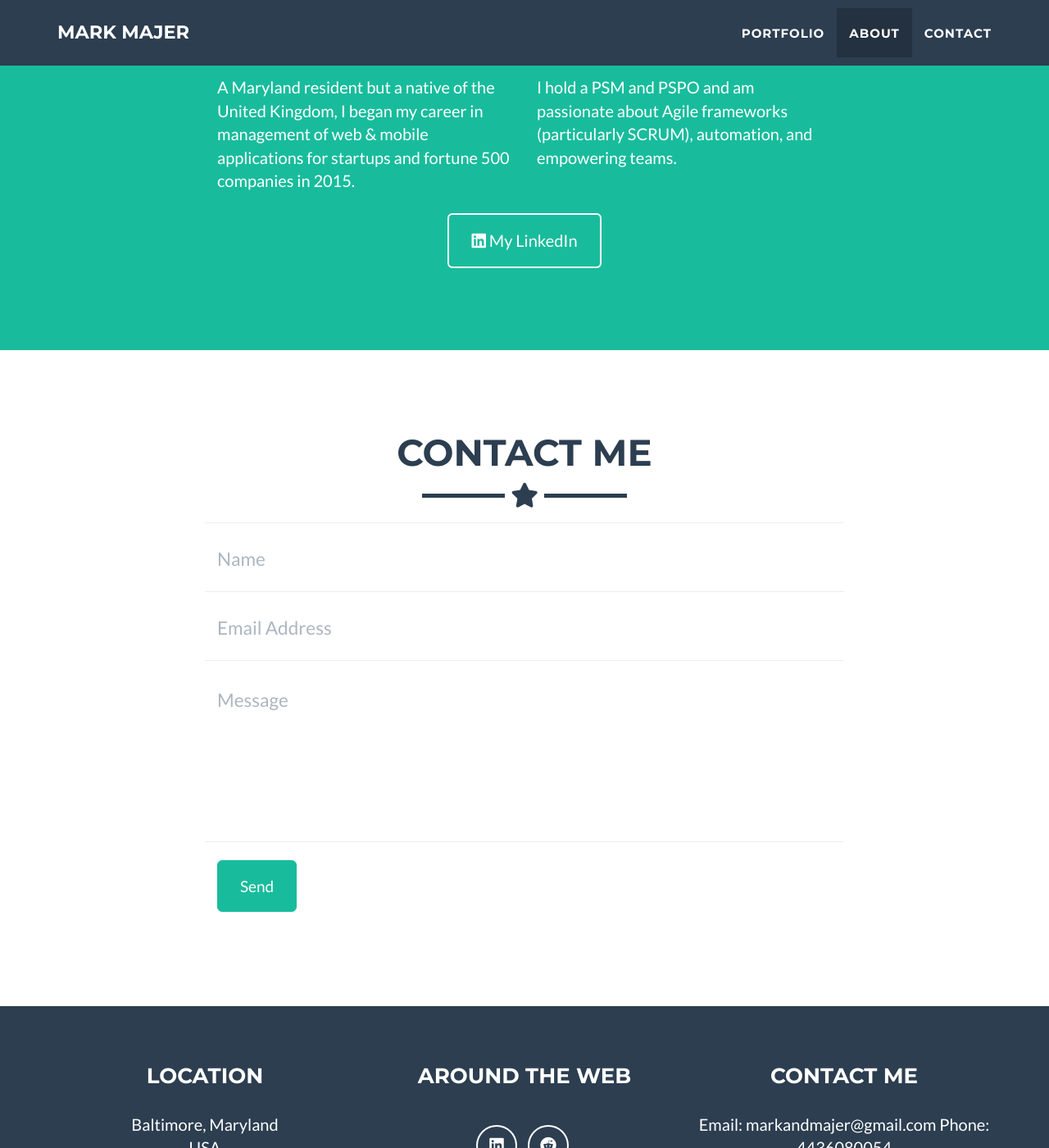
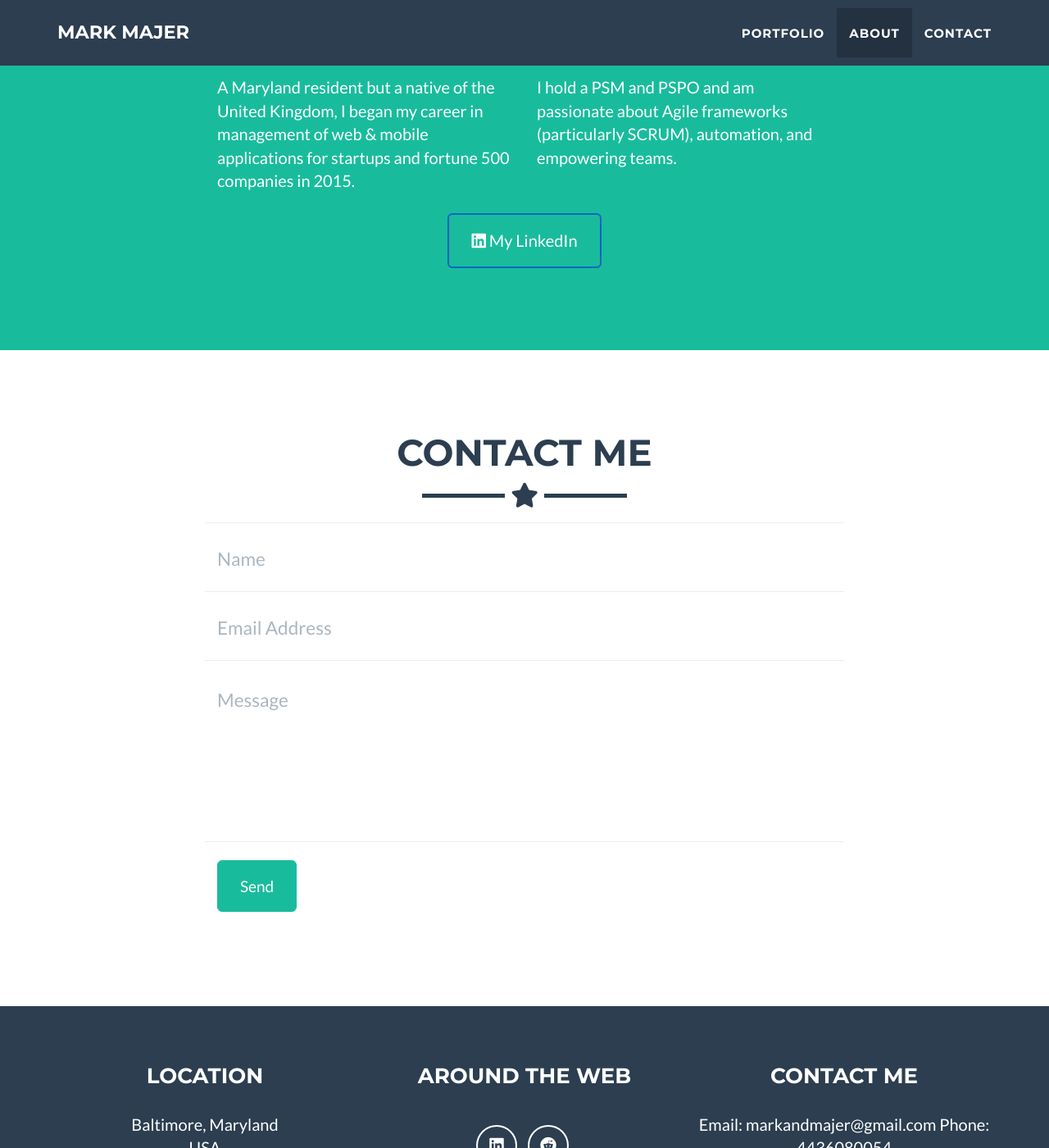
Before and after one commit to MarkMajer/MarkMajer.github.io, a Jekyll site: the page built from _posts/2022-01-01-Ecommerce-Upgrade.markdown, in a window 1280 px wide and 1400 px high, scrolled down 1789 px. Shown: the whole window at 82% size. Built offline with Jekyll 4.4.1, drawn with Linux system fonts in a browser that asks for light colours.

Commit message:
Updated button color & border in about

```diff
--- a/_includes/css/main.css
+++ b/_includes/css/main.css
@@ -281,10 +281,10 @@ section.success {
 
 .btn-outline {
     margin-top: 15px;
-    border: solid 2px #fff;
+    border: solid 2px #0a66c2;
     font-size: 20px;
     color: #fff;
-    background: 0 0;
+    background: 0a66c2;
     transition: all .3s ease-in-out;
 }
 
```
